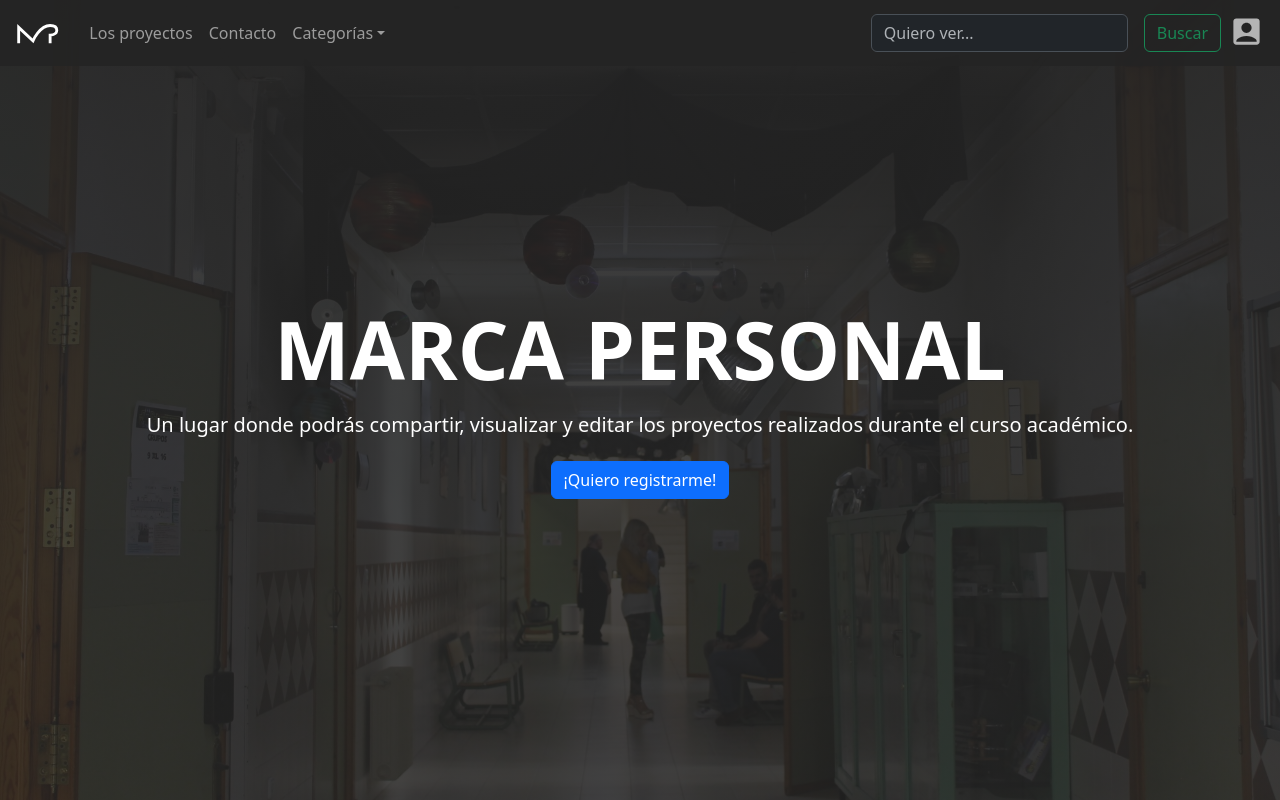
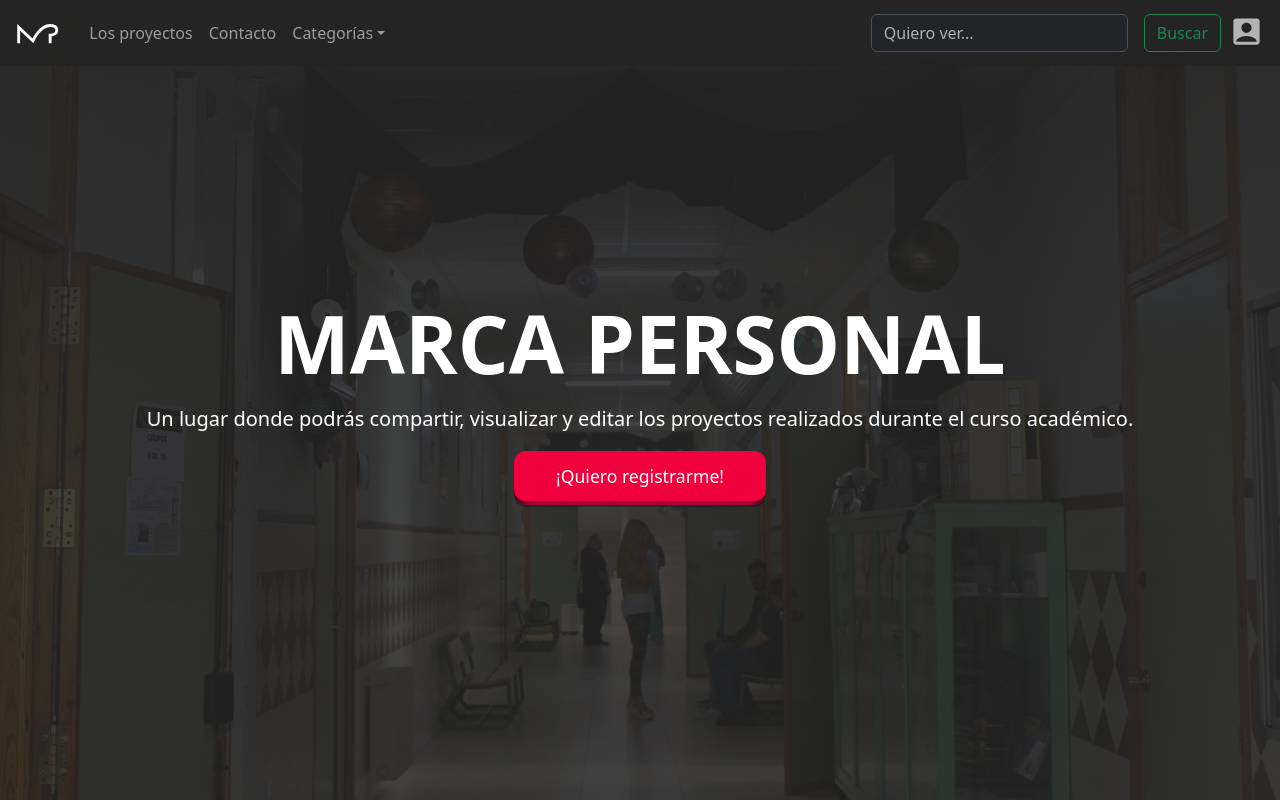
Before and after one commit to 2DAW-CarlosIII/marcaPersonalFront, a React (Vite) app: page / in a window 1280 px wide. Shown: the top 800 px of the page. Built offline with nearby package versions, Linux system fonts and the light colour scheme; no server answers; what ra-data-json-server would draw is missing.

Commit message:
Botones estilizados y corrección package.json

```diff
--- a/index.html
+++ b/index.html
@@ -9,7 +9,7 @@
         <meta name="theme-color" content="#000000" />
         <link rel="manifest" href="./manifest.json" />
         <link rel="shortcut icon" href="./public/mp-logo.svg" />
-        <title>marcapersonalFront</title>
+        <title>MARCA PERSONAL</title>
         <style>
             body {
                 margin: 0;
--- a/package.json
+++ b/package.json
@@ -17,6 +17,7 @@
     "ra-data-json-server": "^4.9.2",
     "react": "^18.2.0",
     "react-admin": "^4.9.0",
+    "react-bootstrap": "^2.7.4",
     "react-dom": "^18.2.0"
   },
   "devDependencies": {
--- a/src/Front/components/common/Formulario.jsx
+++ b/src/Front/components/common/Formulario.jsx
@@ -1,3 +1,5 @@
+import DoneIcon from '@mui/icons-material/Done';
+
 function FormularioRegistro() {
 
     return (
@@ -59,7 +61,16 @@ function FormularioRegistro() {
                             </select>
                         </div>
                         <div className="form-group col-12 col-md-4 offset-md-4 d-grid">
-                            <button type="button" className="mt-4 btn btn-primary d-flex justify-content-center gap-1">¡Registrarme!</button>
+                            <a href="#" className="d-flex justify-content-center">
+                                <button className="button-82-pushable mt-5 d-flex justify-content-center gap-1" role="button">
+                                    <span className="button-82-shadow"></span>
+                                    <span className="button-82-edge"></span>
+                                    <span className="button-82-front text d-flex gap-2">
+                                        Registrarse
+                                        <DoneIcon></DoneIcon>
+                                    </span>
+                                </button>
+                            </a>
                         </div>
                     </form>
                 </div>
--- a/src/Front/components/pages/LandingPage.jsx
+++ b/src/Front/components/pages/LandingPage.jsx
@@ -18,9 +18,15 @@ function LandingPage() {
                 <div className="col-12">
                     <h1 className="fw-semibold text-uppercase display-1 text-white">marca personal</h1>
                     <h5 className="text-white mt-3 mb-4">Un lugar donde podrás compartir, visualizar y editar los proyectos realizados durante el curso académico.</h5>
-                    <div>
-                        <a href="#" className="btn btn-primary">¡Quiero registrarme!</a>
-                    </div>
+                    <a href="#contacto">
+                        <button className="button-82-pushable" role="button">
+                            <span className="button-82-shadow"></span>
+                            <span className="button-82-edge"></span>
+                            <span className="button-82-front text">
+                                ¡Quiero registrarme!
+                            </span>
+                        </button>
+                    </a>
                 </div>
             </div>
         </div>
@@ -163,10 +169,16 @@ function LandingPage() {
                     </div>
                 </div>
                 <div className="col-12 d-flex justify-content-center">
-                    <button type="button" className="mt-4 btn btn-primary d-flex justify-content-center gap-1">
-                        ¡Quiero ver más!
-                        <AddIcon></AddIcon>
-                    </button>
+                    <a href="#">
+                        <button className="button-82-pushable mt-4 d-flex justify-content-center gap-1" role="button">
+                            <span className="button-82-shadow"></span>
+                            <span className="button-82-edge"></span>
+                            <span className="button-82-front text">
+                                Ver más proyectos
+                                <AddIcon></AddIcon>
+                            </span>
+                        </button>
+                    </a>
                 </div>
             </div>
         </div>
@@ -177,7 +189,7 @@ function LandingPage() {
             <div className="row mb-5">
                 <div className="col-12 text-center">
                     <div className="mb-4">
-                        <h1 className="mb-3 display-4 fw-semibold">Anímate a registrarte</h1>
+                        <h1 className="mb-3 display-4 fw-semibold">Anímate a compartir</h1>
                         <p className="mb-3">Aquí podrás tener el reconocimiento que tus proyectos necesitan.</p>
                     </div>
                 </div>
--- a/src/index.css
+++ b/src/index.css
@@ -176,3 +176,107 @@ footer p {
 .footer-bottom {
     border-top: 1px solid var(--grey);
 }
+
+/*BOTONES*/
+.button-82-pushable {
+  position: relative;
+  border: none;
+  background: transparent;
+  padding: 0;
+  cursor: pointer;
+  outline-offset: 4px;
+  transition: filter 250ms;
+  user-select: none;
+  -webkit-user-select: none;
+  touch-action: manipulation;
+}
+
+.button-82-shadow {
+  position: absolute;
+  top: 0;
+  left: 0;
+  width: 100%;
+  height: 100%;
+  border-radius: 12px;
+  background: hsl(0deg 0% 0% / 0.25);
+  will-change: transform;
+  transform: translateY(2px);
+  transition:
+    transform
+    600ms
+    cubic-bezier(.3, .7, .4, 1);
+}
+
+.button-82-edge {
+  position: absolute;
+  top: 0;
+  left: 0;
+  width: 100%;
+  height: 100%;
+  border-radius: 12px;
+  background: linear-gradient(
+    to left,
+    hsl(340deg 100% 16%) 0%,
+    hsl(340deg 100% 32%) 8%,
+    hsl(340deg 100% 32%) 92%,
+    hsl(340deg 100% 16%) 100%
+  );
+}
+
+.button-82-front {
+  display: block;
+  position: relative;
+  padding: 12px 27px;
+  border-radius: 12px;
+  font-size: 1rem;
+  color: white;
+  background: hsl(345deg 100% 47%);
+  will-change: transform;
+  transform: translateY(-4px);
+  transition:
+    transform
+    600ms
+    cubic-bezier(.3, .7, .4, 1);
+}
+
+@media (min-width: 768px) {
+  .button-82-front {
+    font-size: 1.1rem;
+    padding: 12px 42px;
+  }
+}
+
+.button-82-pushable:hover {
+  filter: brightness(110%);
+  -webkit-filter: brightness(110%);
+}
+
+.button-82-pushable:hover .button-82-front {
+  transform: translateY(-6px);
+  transition:
+    transform
+    250ms
+    cubic-bezier(.3, .7, .4, 1.5);
+}
+
+.button-82-pushable:active .button-82-front {
+  transform: translateY(-2px);
+  transition: transform 34ms;
+}
+
+.button-82-pushable:hover .button-82-shadow {
+  transform: translateY(4px);
+  transition:
+    transform
+    250ms
+    cubic-bezier(.3, .7, .4, 1.5);
+}
+
+.button-82-pushable:active .button-82-shadow {
+  transform: translateY(1px);
+  transition: transform 34ms;
+}
+
+.button-82-pushable:focus:not(:focus-visible) {
+  outline: none;
+}
```
Also changed, not shown: 1 other file (tests, documents, lock files or other folders).
